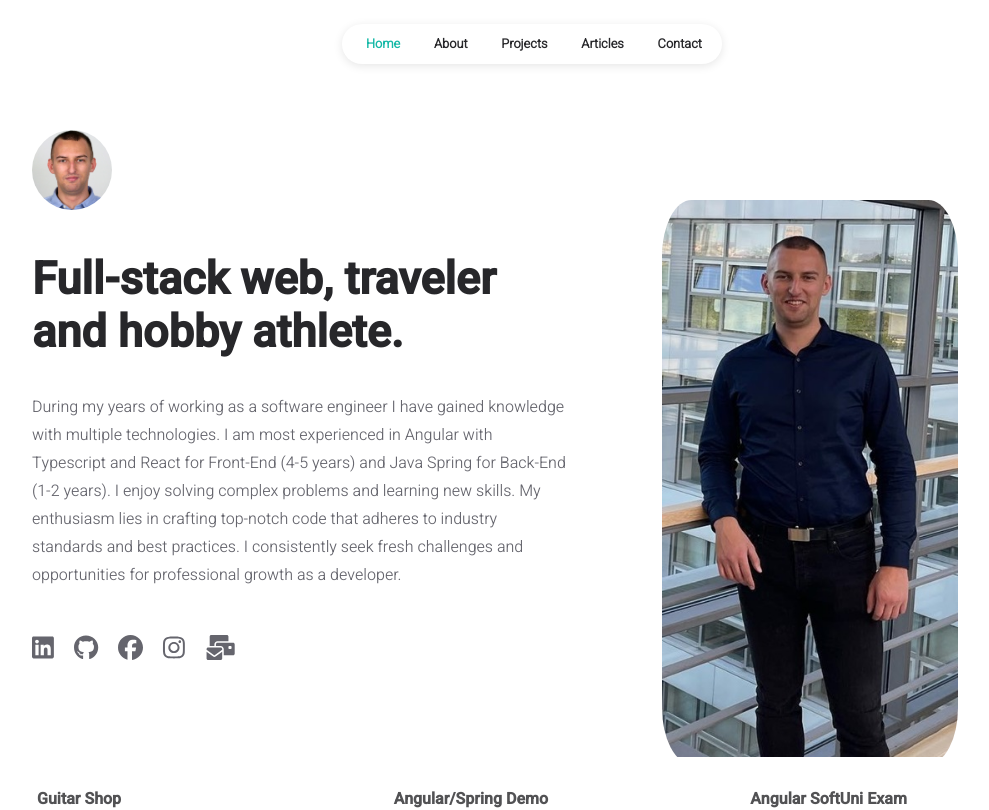
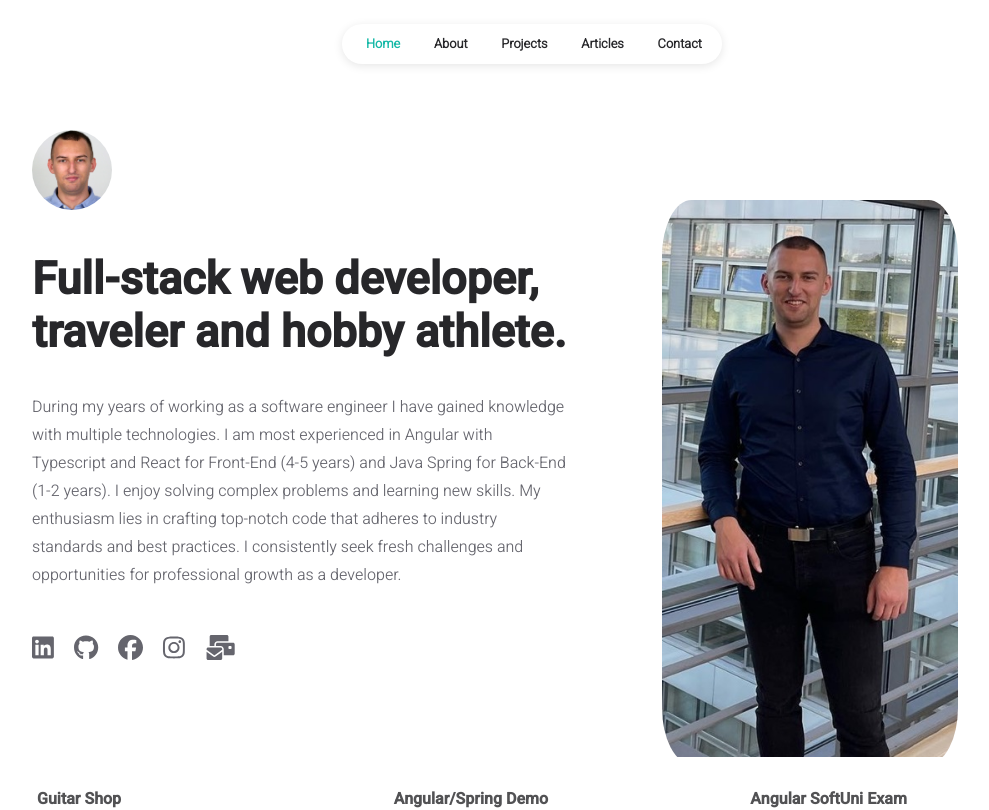
Before and after one commit to Hristian233/Hristiyan-Yanev-Portfolio, a React (Create React App) app: page / in a window 1280 px wide. Shown: the top 810 px of the page, without its empty margins (108-1097 px from the left). Built offline with nearby package versions, Linux system fonts and the light colour scheme.

Commit message:
Minor changes to user data

```diff
--- a/src/data/user.js
+++ b/src/data/user.js
@@ -1,7 +1,7 @@
 const INFO = {
 	main: {
-		title: "Reactfolio by truethari",
-		name: "Tharindu N.",
+		title: "Hristiyan Yanev Portfolio",
+		name: "Hristiyan.y",
 		email: "yanevhr@yahoo.com",
 		logo: "../logo.jpeg",
 	},
@@ -16,7 +16,7 @@ const INFO = {
 	},
 
 	homepage: {
-		title: "Full-stack web, traveler and hobby athlete.",
+		title: "Full-stack web developer, traveler and hobby athlete.",
 		description:
 			"During my years of working as a software engineer I have gained knowledge with multiple technologies. I am most experienced in Angular with Typescript and React for Front-End (4-5 years) and Java Spring for Back-End (1-2 years). I enjoy solving complex problems and learning new skills. My enthusiasm lies in crafting top-notch code that adheres to industry standards and best practices. I consistently seek fresh challenges and opportunities for professional growth as a developer.",
 	},
```
